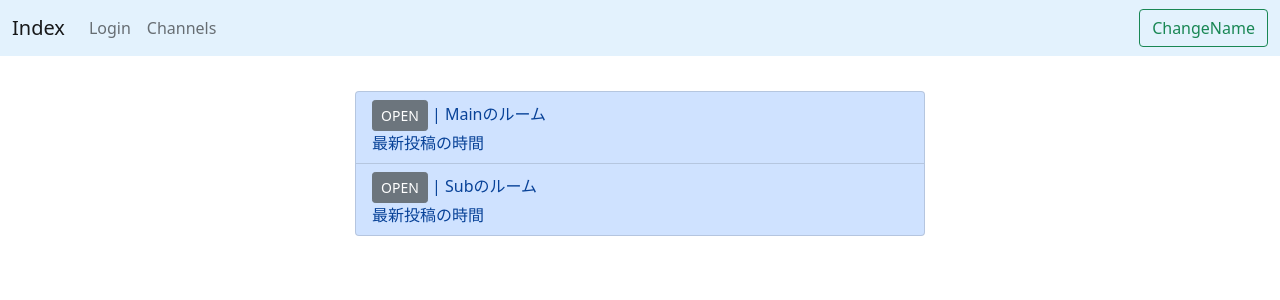
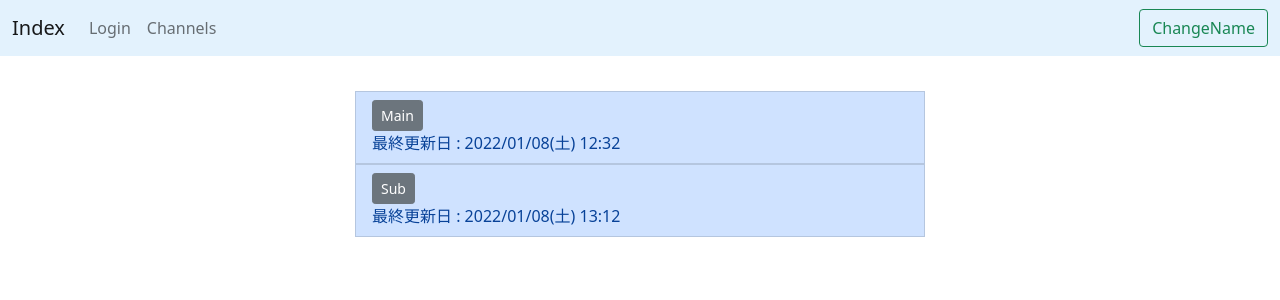
Before and after one commit to Cosmic-rare/new-c-app, a JavaScript app: page / in a window 1280 px wide. Shown: the top 300 px of the page. Built offline with nearby package versions, Linux system fonts and the light colour scheme.

Commit message:
ROOM選択画面の調整

```diff
--- /dev/null
+++ b/src/components/private.js
@@ -0,0 +1,20 @@
+import {
+  Outlet,
+  Navigate
+} from "react-router"
+
+const Private = (props) => {
+  const { auth } = props
+
+  if(!auth) {
+    return(
+      <Navigate to="login" />
+    )
+  }
+
+  return(
+    <Outlet />
+  )
+}
+
+export default Private
--- /dev/null
+++ b/src/components/rooms.js
@@ -0,0 +1,25 @@
+import { ListGroup } from "react-bootstrap"
+import { Link } from "react-router-dom"
+
+const Rooms = (props) => {
+  const {
+    roomId,
+    roomName,
+    postTime
+  } = props
+
+  return (
+    <div>
+      <ListGroup.Item variant="primary">
+        <Link to={`/channels/${roomId}`} className="btn btn-secondary btn-sm">
+          {roomName}
+        </Link>
+        <p style={{ marginBottom: 0 }}>
+          最終更新日 : {postTime}
+        </p>
+      </ListGroup.Item>
+    </div>
+  )
+}
+
+export default Rooms
--- a/src/pages/index.js
+++ b/src/pages/index.js
@@ -1,6 +1,8 @@
-import { Form, ListGroup, Button, Row, Col } from "react-bootstrap"
+import { ListGroup } from "react-bootstrap"
+import Rooms from "../components/rooms"
 
 const Index = () => {
+
   return (
     <div style={{
       padding: 15,
@@ -11,8 +13,8 @@ const Index = () => {
     }}>
 
       <ListGroup>
-            <ListGroup.Item variant="primary"><Button variant="secondary" size="sm">OPEN</Button>{" | "}<p style={{ display: "inline" }}>Mainのルーム</p><p style={{ marginBottom: 0 }}>最新投稿の時間</p></ListGroup.Item>
-            <ListGroup.Item variant="primary"><Button variant="secondary" size="sm">OPEN</Button>{" | "}<p style={{ display: "inline" }}>Subのルーム</p><p style={{ marginBottom: 0 }}>最新投稿の時間</p></ListGroup.Item>
+        <Rooms roomId={1} roomName={"Main"} postTime={"2022/01/08(土) 12:32"}/>
+        <Rooms roomId={2} roomName={"Sub"} postTime={"2022/01/08(土) 13:12"}/>
       </ListGroup>
 
     </div >
--- a/src/router.js
+++ b/src/router.js
@@ -7,17 +7,25 @@ import App from "./App"
 import Login from "./pages/login"
 import Index from "./pages/index"
 import Chat from "./pages/chat"
+import Private from "./components/private"
 
 const Router = () => {
-  return(
+  return (
     <BrowserRouter>
       <Routes>
         <Route path="/" element={<App />}>
           <Route path="login" element={<Login />} />
-          <Route path="channels">
-            <Route path=":roomId" element={<Chat />} />
+
+          <Route element={<Private auth={true} />}>
+
+            <Route path="channels">
+              <Route path=":roomId" element={<Chat />} />
+            </Route>
+
+            <Route index element={<Index />} />
+
           </Route>
-          <Route index element={<Index />} />
+
         </Route>
       </Routes>
     </BrowserRouter>
```
